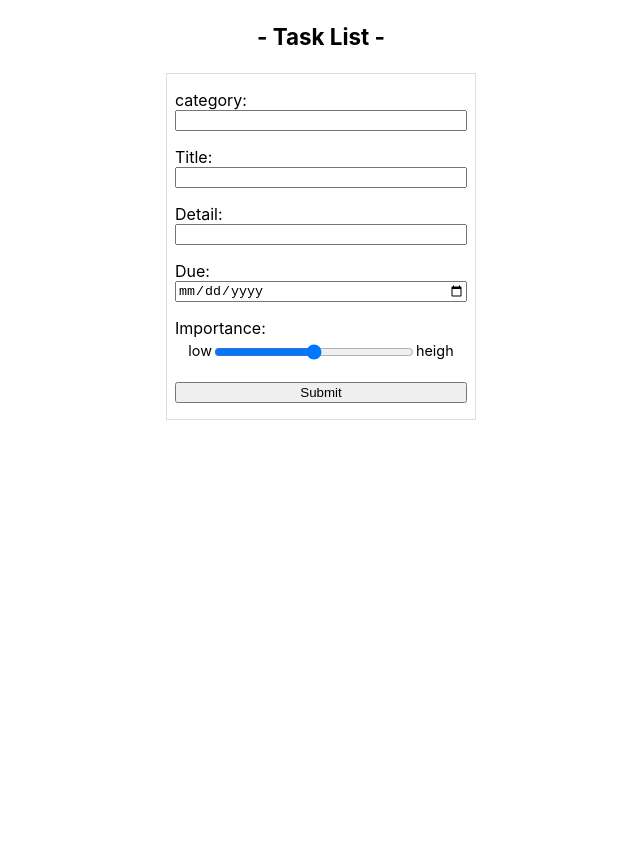
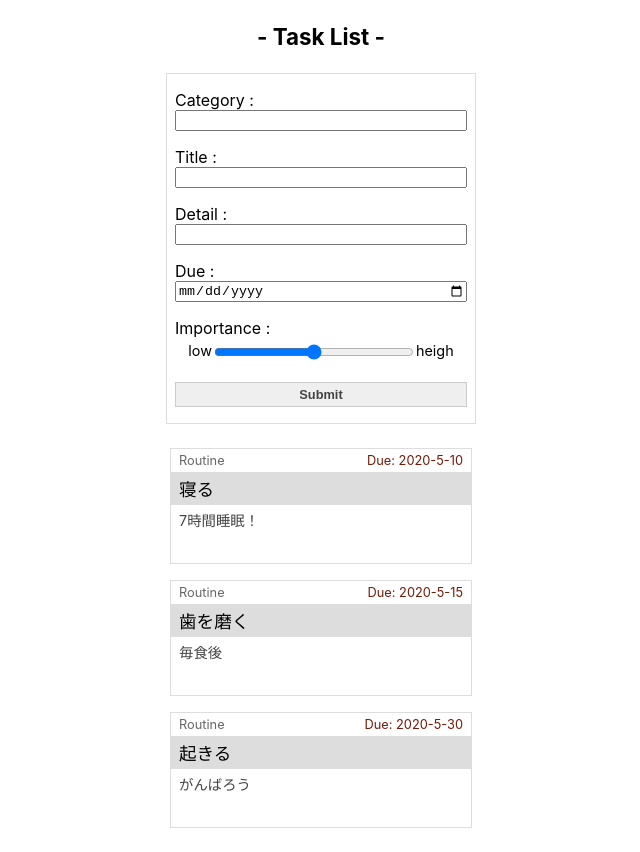
Before and after one commit to tomona24/react-hook-to_do_list, a React (Create React App) app: page / in a window 1280 px wide. Shown: the whole page, without its empty margins (319-959 px from the left). Before the commit the page ends 800 px from the top, so only its background shows below. Built offline with nearby package versions, Linux system fonts and the light colour scheme.

Commit message:
Fixed some

```diff
--- a/src/App.js
+++ b/src/App.js
@@ -9,49 +9,46 @@ const DONE = 1;
 
 function App() {
   const [tasks, setTasks] = useState([
-    // {
-    //   no: 0,
-    //   title: "起きる",
-    //   detail: "がんばろう",
-    //   due: "2020-5-8",
-    //   category: "Routine",
-    //   importance: 88.8,
-    //   level: null,
-    //   status: UNDO,
-    // },
-    // {
-    //   no: 1,
-    //   title: "歯を磨く",
-    //   detail: "毎食後",
-    //   due: "2020-5-15",
-    //   category: "Routine",
-    //   importance: 52.8,
-    //   level: null,
-    //   status: UNDO,
-    // },
-    // {
-    //   no: 2,
-    //   title: "寝る",
-    //   detail: "7時間睡眠！",
-    //   due: "2020-5-10",
-    //   category: "Routine",
-    //   importance: 20.8,
-    //   level: null,
-    //   status: UNDO,
-    // },
-    // {
-    //   no: 3,
-    //   title: "ご飯食べる",
-    //   detail: "一汁三菜",
-    //   due: "2020-5-10",
-    //   category: "Routine",
-    //   importance: 20.8,
-    //   level: null,
-    //   status: DONE,
-    // },
+    {
+      no: 0,
+      title: "起きる",
+      detail: "がんばろう",
+      due: "2020-5-30",
+      category: "Routine",
+      importance: 88.8,
+      status: UNDO,
+    },
+    {
+      no: 1,
+      title: "歯を磨く",
+      detail: "毎食後",
+      due: "2020-5-15",
+      category: "Routine",
+      importance: 52.8,
+      status: UNDO,
+    },
+    {
+      no: 2,
+      title: "寝る",
+      detail: "7時間睡眠！",
+      due: "2020-5-10",
+      category: "Routine",
+      importance: 20.8,
+      status: UNDO,
+    },
+    {
+      no: 3,
+      title: "ご飯食べる",
+      detail: "一汁三菜",
+      due: "2020-5-10",
+      category: "Routine",
+      importance: 20.8,
+      status: DONE,
+    },
   ]);
 
   const addTaskList = (newTask) => {
+    newTask.no = tasks.length;
     setTasks(tasks.concat(newTask));
   };
 
--- a/src/Form.js
+++ b/src/Form.js
@@ -5,12 +5,12 @@ const UNDO = 0;
 const DONE = 1;
 
 const initialTask = {
+  no: null,
   title: null,
   detail: null,
   due: null,
   category: null,
   importance: null,
-  level: null,
   status: UNDO,
 };
 
@@ -20,6 +20,9 @@ const FormArea = (props) => {
   const [newTask, setNewTask] = useState(initialTask);
 
   const submitTask = () => {
+    if (!newTask.due) {
+      return;
+    }
     addTaskList(newTask);
     setNewTask(initialTask);
   };
@@ -37,7 +40,7 @@ const FormArea = (props) => {
     <Form>
       <form>
         <FormRow>
-          <label for="category">category: </label>
+          <label for="category">Category : </label>
           <input
             type="text"
             id="category"
@@ -47,7 +50,7 @@ const FormArea = (props) => {
           ></input>
         </FormRow>
         <FormRow>
-          <label for="title">Title: </label>
+          <label for="title">Title : </label>
           <input
             type="text"
             id="title"
@@ -57,7 +60,7 @@ const FormArea = (props) => {
           ></input>
         </FormRow>
         <FormRow>
-          <label for="detail">Detail: </label>
+          <label for="detail">Detail : </label>
           <input
             type="text"
             id="detail"
@@ -67,7 +70,7 @@ const FormArea = (props) => {
           ></input>
         </FormRow>
         <FormRow>
-          <label for="due">Due: </label>
+          <label for="due">Due : </label>
           <input
             type="date"
             id="due"
@@ -77,7 +80,7 @@ const FormArea = (props) => {
           ></input>
         </FormRow>
         <FormRow>
-          <label for="importance">Importance: </label>
+          <label for="importance">Importance : </label>
           <Importance>
             low
             <ImportanceVar
@@ -91,7 +94,7 @@ const FormArea = (props) => {
           </Importance>
         </FormRow>
         <FormRow>
-          <input type="submit" value="Submit" onClick={submitTask} />
+          <Submit type="submit" value="Submit" onClick={submitTask} />
         </FormRow>
       </form>
     </Form>
@@ -122,6 +125,15 @@ const Importance = styled.div`
 const ImportanceVar = styled.input`
   width: 200px;
   vertical-align: text-top;
+`;
+
+const Submit = styled.input`
+  padding: 4px 8px;
+  width: 100%;
+  border: 1px solid #CCC;
+  font-size: .8em;
+  font-weight: 800;
+  color: #444;
 `;
 
 export default FormArea;
--- a/src/TaskList.js
+++ b/src/TaskList.js
@@ -7,10 +7,22 @@ const DONE = 1;
 const Cards = (props) => {
   const { tasks, doneTask } = props;
 
-  const doneList = tasks.filter((data) => data.status !== DONE);
+  const doneList = tasks
+    .filter((data) => data.status !== DONE)
+    .sort((a, b) => {
+      a = a.due.toString();
+      b = b.due.toString();
+      if (a < b) {
+        return -1;
+      }
+      if (a > b) {
+        return 1;
+      }
+      return 0;
+    });
   const cards = doneList.map((data) => {
     return (
-      <Card onClick={() => doneTask(data.no)}>
+      <Card key={data.no} onClick={() => doneTask(data.no)}>
         <DivFlex>
           <Category>{data.category}</Category>
           <Due>Due: {data.due}</Due>
```
